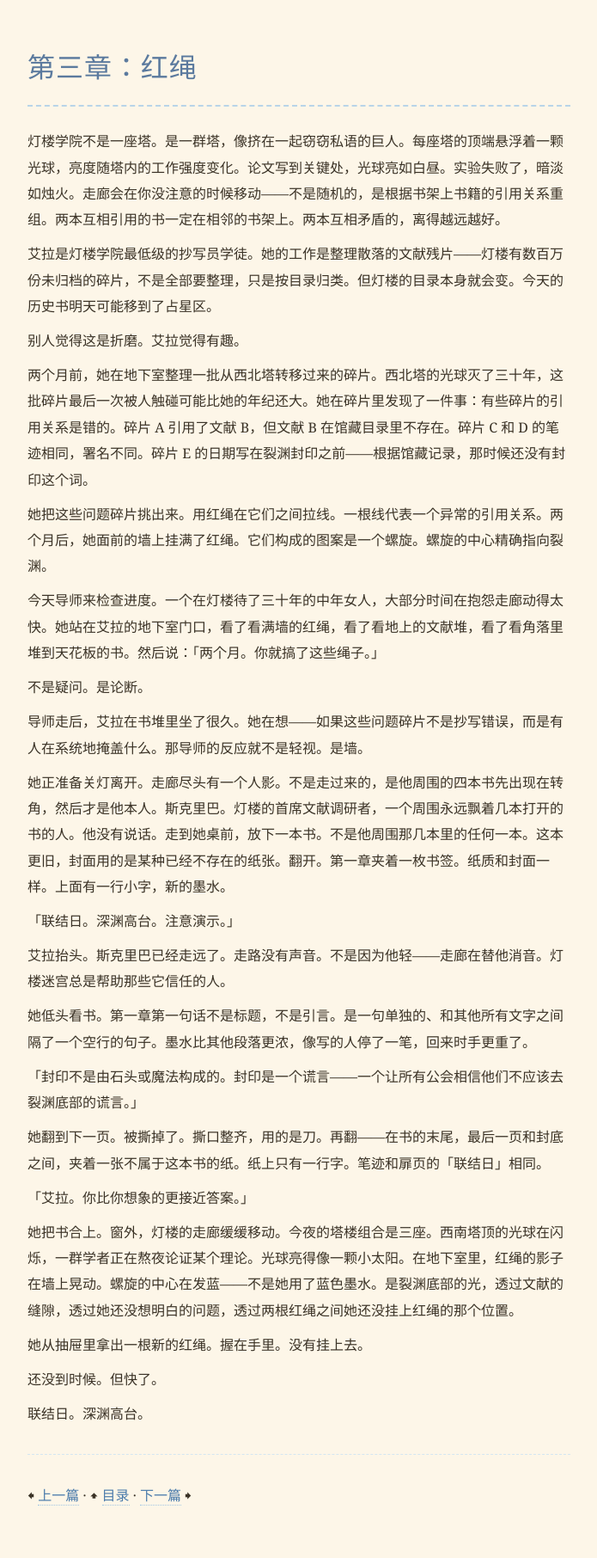
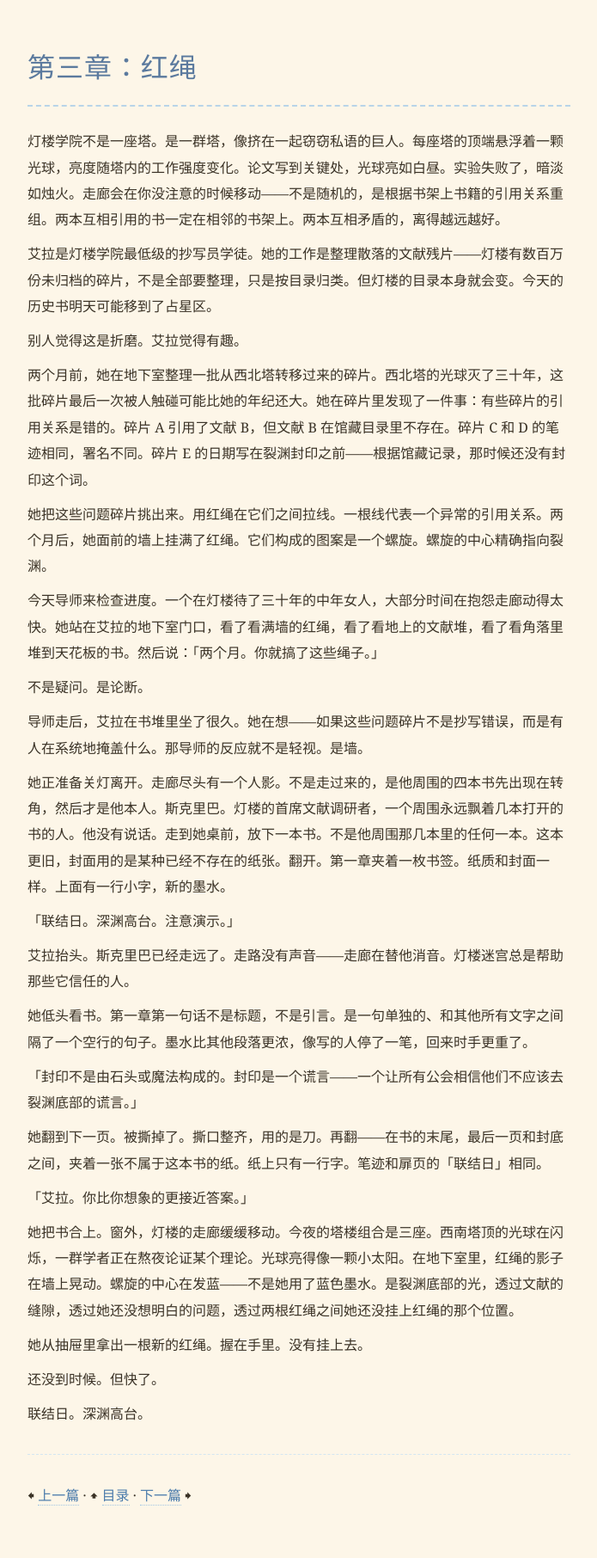
Before and after one commit to nuffin/nuffin.github.io, a Jekyll site: the page built from novel/zh/03-红绳.md, in a window 1280 px wide. Shown: the whole page at 86% size, without its empty margins (292-987 px from the left). Built offline with Jekyll 4.4.1, drawn with Linux system fonts in a browser that asks for light colours; our own code applies the rules of GitHub Pages for plain Markdown files.

Commit message:
Fix chapter 3: remove 不是因为他轻

```diff
--- a/novel/zh/03-红绳.md
+++ b/novel/zh/03-红绳.md
@@ -20,7 +20,7 @@
 
 「联结日。深渊高台。注意演示。」
 
-艾拉抬头。斯克里巴已经走远了。走路没有声音。不是因为他轻——走廊在替他消音。灯楼迷宫总是帮助那些它信任的人。
+艾拉抬头。斯克里巴已经走远了。走路没有声音——走廊在替他消音。灯楼迷宫总是帮助那些它信任的人。
 
 她低头看书。第一章第一句话不是标题，不是引言。是一句单独的、和其他所有文字之间隔了一个空行的句子。墨水比其他段落更浓，像写的人停了一笔，回来时手更重了。
 
```
